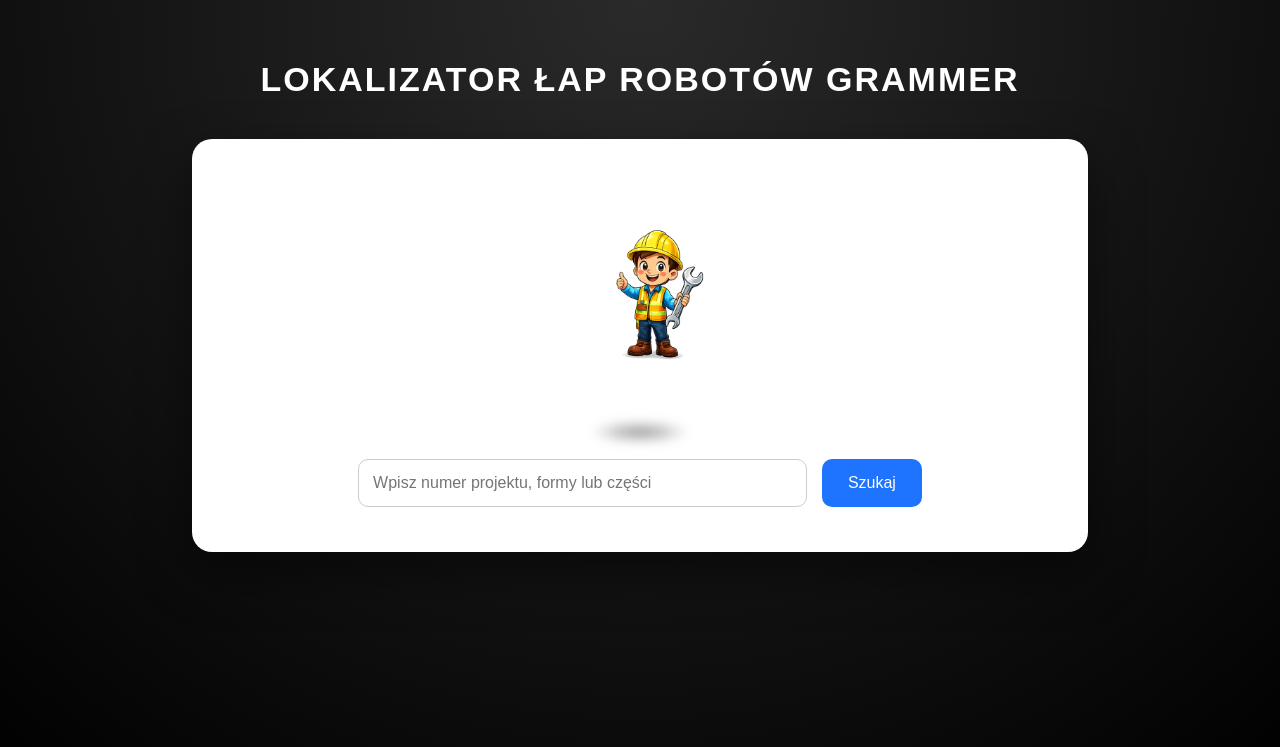
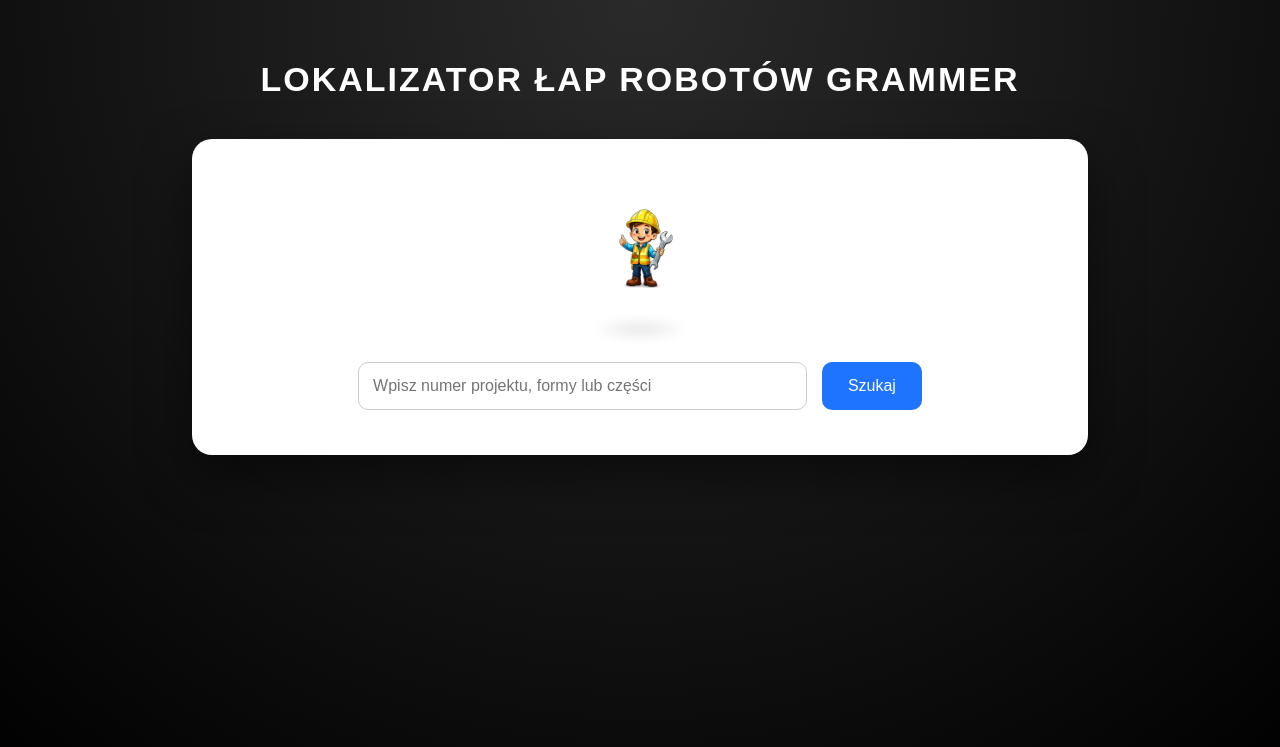
Before and after one commit to zmech23/lokalizator-lap-robotow-grammer, a Flask app: page / in a window 1280 px wide. Shown: the top 747 px of the page. Run offline with Flask 3, Linux system fonts and the light colour scheme; parts of the project's set-up code (start-up, migrations or seed data) failed here and were passed over.

Commit message:
Update style.css

```diff
--- a/static/style.css
+++ b/static/style.css
@@ -43,41 +43,41 @@
     animation: fadeUp 0.9s ease-out;
 }
 
+/* TECHNIK */
 .technician-wrapper {
     position: relative;
-    width: 160px;
-    margin: 0 auto 10px auto;
+    width: 180px;
+    margin: 0 auto 18px auto;
 }
 
 .technician {
-    width: 180px;              /* ⬅️ TU JEST ROZMIAR */
+    width: 110px; /* IDEALNY ROZMIAR */
     display: block;
     margin: 0 auto;
     position: relative;
     z-index: 2;
-
     animation: float 3.5s ease-in-out infinite;
 }
+
+/* CIEŃ */
 .technician-shadow {
     position: absolute;
-    bottom: 8px;
+    bottom: 6px;
     left: 50%;
     transform: translateX(-50%);
     width: 90px;
     height: 18px;
     background: radial-gradient(
         ellipse at center,
-        rgba(0,0,0,0.45) 0%,
-        rgba(0,0,0,0.25) 40%,
+        rgba(0,0,0,0.35) 0%,
+        rgba(0,0,0,0.18) 45%,
         rgba(0,0,0,0.05) 70%,
         rgba(0,0,0,0) 80%
     );
     filter: blur(6px);
     z-index: 1;
-
     animation: shadow 3.5s ease-in-out infinite;
 }
-
 
 /* FORMULARZ */
 .search-form {
```
Also changed, not shown: other parts of static/style.css (+11 -18 lines).
